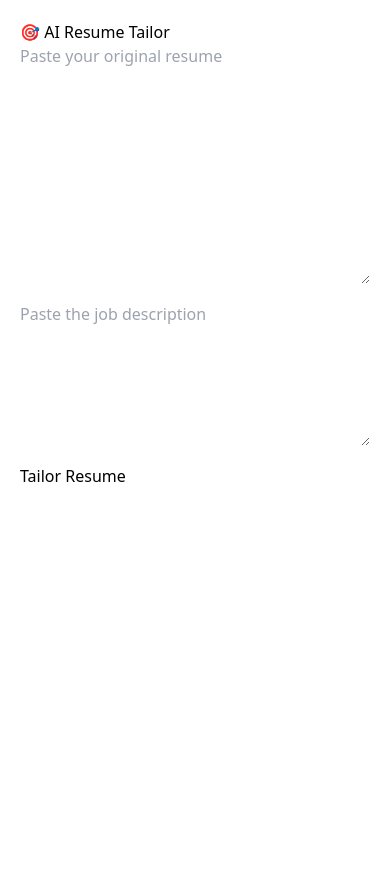
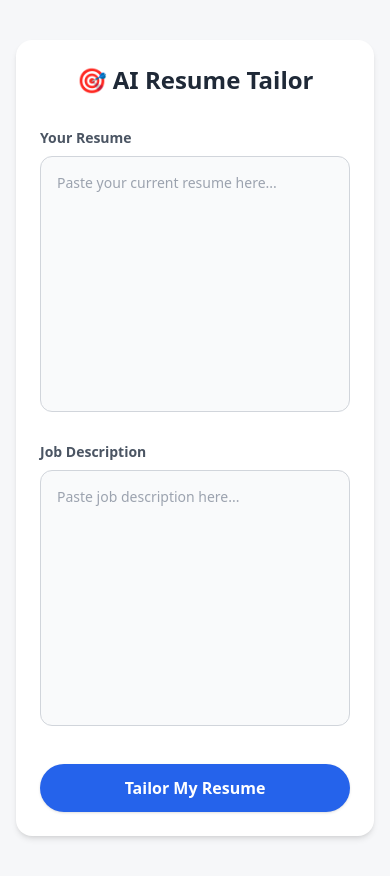
Before and after one commit to Jigarvavadia379/ai_resume_tailored, a Next.js app: page / in a window 390 px wide. Before the commit the page ends 844 px from the top, so only its background shows below. Built offline with nearby package versions, Linux system fonts and the light colour scheme.

Commit message:
Add PDF export and mobile-optimized UI

```diff
--- a/package.json
+++ b/package.json
@@ -10,6 +10,7 @@
   },
   "dependencies": {
     "@supabase/supabase-js": "^2.50.0",
+    "html2pdf.js": "^0.10.3",
     "next": "15.3.4",
     "openai": "^5.5.1",
     "react": "^19.0.0",
--- a/pages/index.tsx
+++ b/pages/index.tsx
@@ -1,10 +1,12 @@
-import { useState } from 'react';
+import { useState, useRef } from 'react';
+import html2pdf from 'html2pdf.js';
 
 export default function Home() {
   const [original, setOriginal] = useState('');
   const [jd, setJD] = useState('');
   const [result, setResult] = useState('');
   const [loading, setLoading] = useState(false);
+  const resultRef = useRef<HTMLDivElement>(null);
 
   const handleSubmit = async () => {
     setLoading(true);
@@ -18,32 +20,79 @@ export default function Home() {
     setLoading(false);
   };
 
+  const handleDownload = () => {
+    if (!resultRef.current) return;
+
+    const opt = {
+      margin:       0.5,
+      filename:     'tailored-resume.pdf',
+      image:        { type: 'jpeg', quality: 0.98 },
+      html2canvas:  { scale: 2 },
+      jsPDF:        { unit: 'in', format: 'letter', orientation: 'portrait' }
+    };
+
+    html2pdf().set(opt).from(resultRef.current).save();
+  };
+
   return (
-    <main style={{ padding: 20, maxWidth: 800, margin: 'auto' }}>
-      <h1>🎯 AI Resume Tailor</h1>
+    <main className="min-h-screen bg-[#F6F7F9] px-4 py-10 sm:px-6 md:px-12 lg:px-16">
+      <div className="max-w-6xl mx-auto">
+        <div className="bg-white shadow-md rounded-2xl p-6 md:p-10">
+          <h1 className="text-2xl sm:text-3xl font-bold text-center text-gray-800 mb-8">🎯 AI Resume Tailor</h1>
+
+          <div className="grid grid-cols-1 md:grid-cols-2 gap-6">
+            <div>
+              <label className="block text-sm font-semibold text-gray-600 mb-2">Your Resume</label>
               <textarea
-        placeholder="Paste your original resume"
-        rows={10}
+                className="w-full h-64 rounded-xl border border-gray-300 p-4 bg-gray-50 text-sm focus:outline-none focus:ring-2 focus:ring-blue-500 resize-none"
+                placeholder="Paste your current resume here..."
                 value={original}
                 onChange={(e) => setOriginal(e.target.value)}
-        style={{ width: '100%', marginBottom: 12 }}
               />
+            </div>
+            <div>
+              <label className="block text-sm font-semibold text-gray-600 mb-2">Job Description</label>
               <textarea
-        placeholder="Paste the job description"
-        rows={6}
+                className="w-full h-64 rounded-xl border border-gray-300 p-4 bg-gray-50 text-sm focus:outline-none focus:ring-2 focus:ring-blue-500 resize-none"
+                placeholder="Paste job description here..."
                 value={jd}
                 onChange={(e) => setJD(e.target.value)}
-        style={{ width: '100%', marginBottom: 12 }}
               />
-      <button onClick={handleSubmit} disabled={loading}>
-        {loading ? 'Tailoring...' : 'Tailor Resume'}
+            </div>
+          </div>
+
+          <div className="mt-8 flex flex-col sm:flex-row justify-center gap-4">
+            <button
+              onClick={handleSubmit}
+              disabled={loading}
+              className="px-6 py-3 rounded-full bg-blue-600 text-white font-semibold hover:bg-blue-700 transition shadow disabled:opacity-50"
+            >
+              {loading ? 'Tailoring...' : 'Tailor My Resume'}
             </button>
+
             {result && (
-        <>
-          <h2>✨ Tailored Resume</h2>
-          <pre style={{ background: '#eee', padding: 10 }}>{result}</pre>
-        </>
+              <button
+                onClick={handleDownload}
+                className="px-6 py-3 rounded-full bg-gray-800 text-white font-semibold hover:bg-gray-900 transition shadow"
+              >
+                📄 Download PDF
+              </button>
             )}
+          </div>
+
+          {result && (
+            <div className="mt-10">
+              <h2 className="text-lg sm:text-xl font-semibold text-gray-700 mb-4">Your Tailored Resume</h2>
+              <div
+                ref={resultRef}
+                className="bg-gray-50 rounded-xl p-6 text-sm whitespace-pre-wrap text-gray-800 font-mono max-h-[500px] overflow-auto shadow-inner"
+              >
+                {result}
+              </div>
+            </div>
+          )}
+        </div>
+      </div>
     </main>
   );
 }
```
Also changed, not shown: 1 other file (tests, documents, lock files or other folders). Lines whose indentation alone changed are shown as unchanged.
